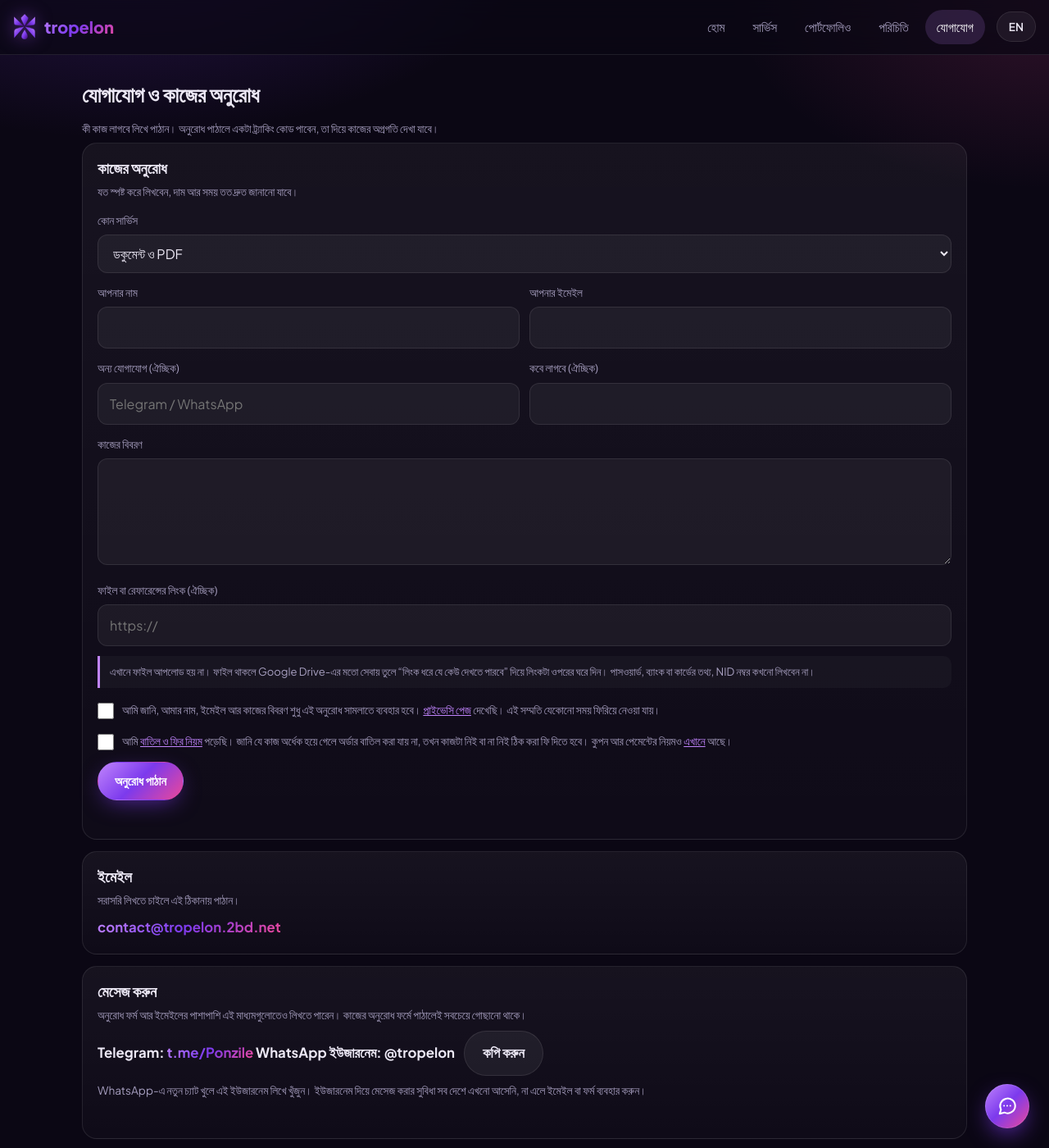
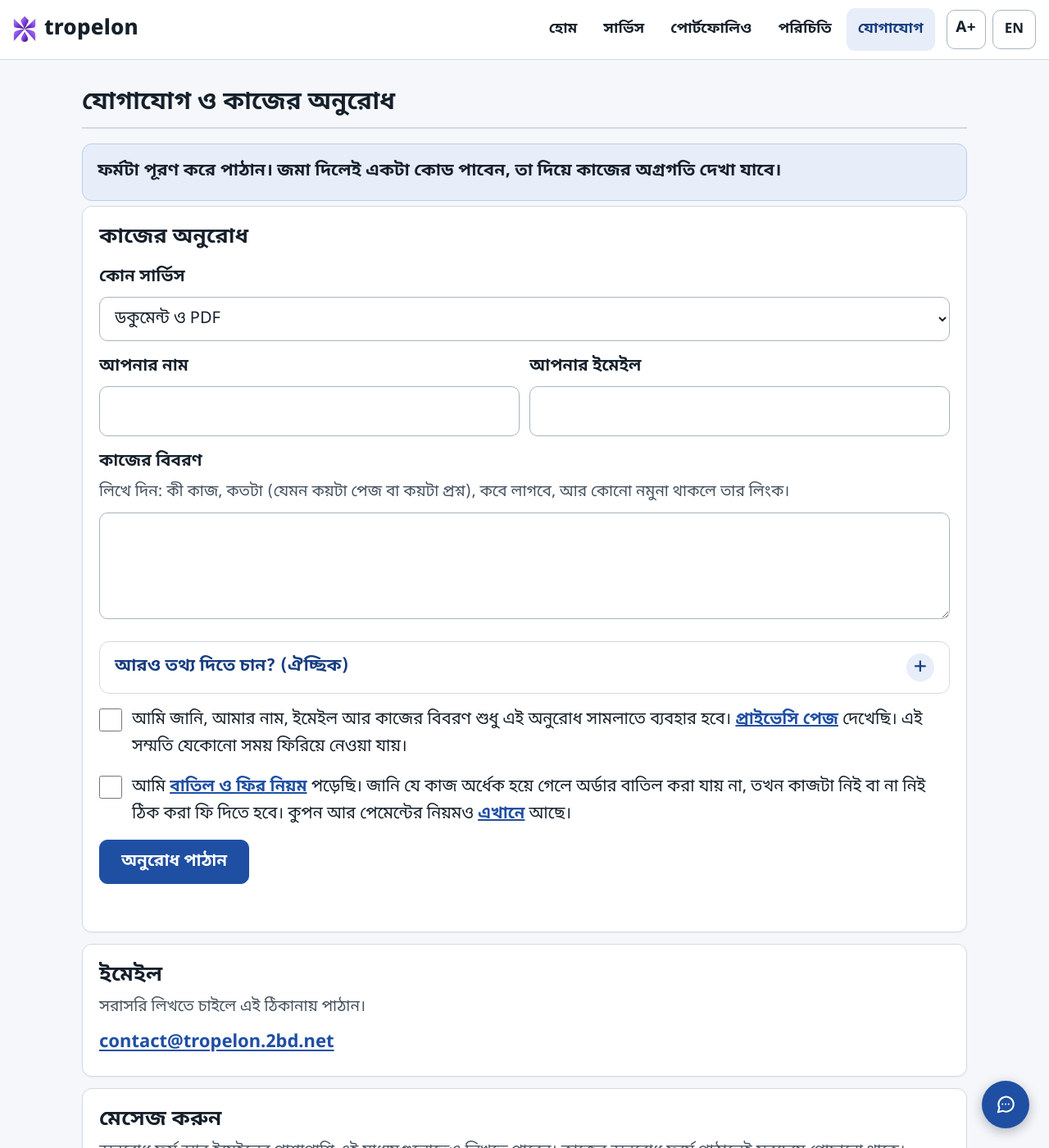
Before and after one commit to tropelon/Ponzile, a Jekyll site: the page built from contact.html, in a window 1280 px wide and 1400 px high. Shown: the whole window at 82% size. Built offline with Jekyll 4.4.1, drawn with Linux system fonts in a browser that asks for light colours.

Commit message:
Enhance contact form styles and text
Updated styles and text for better readability and user experience.

```diff
--- a/contact.html
+++ b/contact.html
@@ -1,42 +1,42 @@
 ---
 layout: default
+theme: light
 title: Contact
 description: কাজের অনুরোধ পাঠান বা যোগাযোগ করুন | Send a service request or get in touch
 permalink: /contact/
 ---
 <style>
   .c-card:hover{transform:none;border-color:var(--line)}
-  .c-card h2{font-size:1.15rem;margin-bottom:6px}
+  .c-card h2{font-size:1.3rem;margin-bottom:6px}
   .c-card textarea{min-height:130px;resize:vertical;line-height:1.6}
-  .mail-line{display:inline-block;margin-top:8px;font-weight:700;font-size:1.05rem;word-break:break-all}
-  .mail-line a{background:var(--grad);-webkit-background-clip:text;background-clip:text;color:transparent}
+  .mail-line{display:inline-block;margin-top:8px;font-weight:700;font-size:1.1rem;word-break:break-all}
+  .mail-line a{color:var(--primary);text-decoration:underline;text-underline-offset:3px}
   .bar{display:flex;flex-wrap:wrap;gap:8px;margin-top:14px}
-  .bar .btn{padding:10px 20px;font-size:.92rem}
-  .status{min-height:1.4em;font-size:.85rem;color:#d8b4fe;margin-top:10px}
-  .status.err{color:#fda4af}
+  .bar .btn{min-height:52px}
+  .status{min-height:1.4em;font-size:1rem;color:var(--primary-dark);font-weight:600;margin-top:10px}
+  .status.err{color:var(--bad)}
   .stack{display:grid;gap:14px;margin-top:6px}
   .f2{display:grid;gap:0 12px;grid-template-columns:1fr}
   @media (min-width:560px){.f2{grid-template-columns:1fr 1fr}}
   .opt{color:var(--muted);font-weight:400}
-  .consent{display:flex;gap:10px;align-items:flex-start;margin:16px 0 0;font-size:.85rem;color:var(--muted);line-height:1.55}
-  .consent input{width:20px;height:20px;margin-top:2px;flex:none;accent-color:#a855f7}
-  .consent a{color:var(--accent);text-decoration:underline}
-  .warn{margin-top:12px;font-size:.82rem;color:var(--muted);border-left:3px solid var(--accent);padding:8px 12px;background:rgba(255,255,255,.03);border-radius:0 10px 10px 0}
+  .consent{display:flex;gap:12px;align-items:flex-start;margin:16px 0 0;font-size:1rem;font-weight:400;color:var(--text);line-height:1.65}
+  .consent input{width:28px;height:28px;margin-top:2px;flex:none;accent-color:var(--primary)}
+  .consent a{color:var(--primary);text-decoration:underline;font-weight:600}
+  .warn{margin-top:12px;font-size:.95rem;color:var(--text);border-left:4px solid #d08a0e;padding:10px 14px;background:var(--warn-tint);border-radius:0 10px 10px 0}
   .done-card{text-align:center;padding:26px 18px}
-  .done-card .tick{width:54px;height:54px;border-radius:50%;margin:0 auto 12px;display:grid;place-items:center;background:#34d399;color:#0b0714;font-size:1.7rem;font-weight:800}
-  .code-box{display:inline-block;margin:12px 0 4px;padding:12px 20px;border-radius:14px;border:1px dashed var(--accent);background:rgba(192,132,252,.08);font:700 1.5rem/1.2 ui-monospace,Menlo,Consolas,monospace;letter-spacing:.08em;user-select:all;-webkit-user-select:all}
+  .done-card .tick{width:54px;height:54px;border-radius:50%;margin:0 auto 12px;display:grid;place-items:center;background:#1a7f43;color:#fff;font-size:1.7rem;font-weight:800}
+  .code-box{display:inline-block;margin:12px 0 4px;padding:12px 20px;border-radius:14px;border:2px dashed var(--primary);background:var(--primary-tint);font:700 1.5rem/1.2 ui-monospace,Menlo,Consolas,monospace;letter-spacing:.08em;user-select:all;-webkit-user-select:all}
   .done-card .bar{justify-content:center}
   [hidden]{display:none!important}
 </style>
 
-<h1 class="section-title" style="margin-top:8px;font-size:1.6rem"><span class="bn">যোগাযোগ ও কাজের অনুরোধ</span><span class="en">Contact &amp; service request</span></h1>
-<p class="meta"><span class="bn">কী কাজ লাগবে লিখে পাঠান। অনুরোধ পাঠালে একটা ট্র্যাকিং কোড পাবেন, তা দিয়ে কাজের অগ্রগতি দেখা যাবে।</span><span class="en">Tell us what you need. After you send a request you get a tracking code to follow the progress.</span></p>
+<h1 class="section-title" style="margin-top:8px;font-size:1.5rem"><span class="bn">যোগাযোগ ও কাজের অনুরোধ</span><span class="en">Contact &amp; service request</span></h1>
+<p class="sum"><span class="bn">ফর্মটা পূরণ করে পাঠান। জমা দিলেই একটা কোড পাবেন, তা দিয়ে কাজের অগ্রগতি দেখা যাবে।</span><span class="en">Fill in the form and send it. You get a code when you submit, and you can follow the job with it.</span></p>
 
 <div class="stack">
 
   <section class="card c-card" id="reqCard">
     <h2><span class="bn">কাজের অনুরোধ</span><span class="en">Service request</span></h2>
-    <p class="meta"><span class="bn">যত স্পষ্ট করে লিখবেন, দাম আর সময় তত দ্রুত জানানো যাবে।</span><span class="en">The clearer you write, the faster a price and timeline can be given.</span></p>
 
     <form id="rForm" data-api="{{ site.data.site.client_api }}" data-email="{{ site.data.site.email }}" novalidate>
       <label for="rService"><span class="bn">কোন সার্ভিস</span><span class="en">Which service</span></label>
@@ -55,18 +55,25 @@ permalink: /contact/
         <div><label for="rMail"><span class="bn">আপনার ইমেইল</span><span class="en">Your email</span></label><input id="rMail" type="email" autocomplete="email" inputmode="email" maxlength="120"></div>
       </div>
 
+      <label for="rDetails"><span class="bn">কাজের বিবরণ</span><span class="en">Job details</span></label>
+      <p class="meta" style="margin:-2px 0 8px"><span class="bn">লিখে দিন: কী কাজ, কতটা (যেমন কয়টা পেজ বা কয়টা প্রশ্ন), কবে লাগবে, আর কোনো নমুনা থাকলে তার লিংক।</span><span class="en">Please include: what the job is, how much of it (for example the number of pages or questions), when you need it, and a link to any sample.</span></p>
+      <textarea id="rDetails" maxlength="3000"></textarea>
+
+      <details class="more">
+        <summary><span class="bn">আরও তথ্য দিতে চান? (ঐচ্ছিক)</span><span class="en">Want to add more? (optional)</span></summary>
+        <div class="more-body">
       <div class="f2">
         <div><label for="rContact"><span class="bn">অন্য যোগাযোগ <span class="opt">(ঐচ্ছিক)</span></span><span class="en">Other contact <span class="opt">(optional)</span></span></label><input id="rContact" type="text" maxlength="120" placeholder="Telegram / WhatsApp"></div>
         <div><label for="rDeadline"><span class="bn">কবে লাগবে <span class="opt">(ঐচ্ছিক)</span></span><span class="en">Needed by <span class="opt">(optional)</span></span></label><input id="rDeadline" type="text" maxlength="60"></div>
       </div>
 
-      <label for="rDetails"><span class="bn">কাজের বিবরণ</span><span class="en">Job details</span></label>
-      <textarea id="rDetails" maxlength="3000"></textarea>
-
       <label for="rRef"><span class="bn">ফাইল বা রেফারেন্সের লিংক <span class="opt">(ঐচ্ছিক)</span></span><span class="en">File or reference link <span class="opt">(optional)</span></span></label>
       <input id="rRef" type="url" inputmode="url" maxlength="300" placeholder="https://">
 
       <p class="warn"><span class="bn">এখানে ফাইল আপলোড হয় না। ফাইল থাকলে Google Drive-এর মতো সেবায় তুলে “লিংক ধরে যে কেউ দেখতে পারবে” দিয়ে লিংকটা ওপরের ঘরে দিন। পাসওয়ার্ড, ব্যাংক বা কার্ডের তথ্য, NID নম্বর কখনো লিখবেন না।</span><span class="en">Files are not uploaded here. If you have files, put them on a service like Google Drive, share them as “anyone with the link can view”, and paste the link above. Never write passwords, bank or card details or ID numbers.</span></p>
+
+        </div>
+      </details>
 
       <label class="consent" for="rConsent">
         <input id="rConsent" type="checkbox">
@@ -90,7 +97,7 @@ permalink: /contact/
     <h2><span class="bn">অনুরোধ পাঠানো হয়েছে</span><span class="en">Request sent</span></h2>
     <p class="meta"><span class="bn">এটা আপনার ট্র্যাকিং কোড। কোডটা কোথাও লিখে বা কপি করে রাখুন, অন্য কাউকে দেবেন না।</span><span class="en">This is your tracking code. Save or copy it somewhere and do not share it.</span></p>
     <div class="code-box" id="doneCode">TP-XXXXXXXX</div>
-    <p class="meta"><span class="bn">কোডসহ একটা নিশ্চিতকরণ ইমেইলও গেছে। না পেলে স্প্যাম ফোল্ডার দেখুন।</span><span class="en">A confirmation email with the code was also sent. If you do not see it, check spam.</span></p>
+    <p class="meta"><span class="bn">কোডসহ একটা ইমেইলও পাঠানো হয়েছে। না পেলে স্প্যাম ফোল্ডার দেখুন। ইমেইল না এলেও সমস্যা নেই: এই কোডটা কপি করে রাখুন বা স্ক্রিনশট নিন, ওটা দিয়েই অগ্রগতি দেখা যাবে।</span><span class="en">An email with the code was also sent. If you do not see it, check spam. If it never arrives, that is fine: copy this code or take a screenshot, and you can follow your job with it.</span></p>
     <div class="bar">
       <button type="button" class="btn" id="doneCopy"><span class="bn">কোড কপি করুন</span><span class="en">Copy code</span></button>
       <a class="btn btn-primary" id="doneTrack" href="{{ '/track/' | relative_url }}"><span class="bn">অগ্রগতি দেখুন</span><span class="en">Track progress</span></a>
@@ -113,8 +120,8 @@ permalink: /contact/
     <p class="meta"><span class="bn">অনুরোধ ফর্ম আর ইমেইলের পাশাপাশি এই মাধ্যমগুলোতেও লিখতে পারেন। কাজের অনুরোধ ফর্মে পাঠালেই সবচেয়ে গোছানো থাকে।</span><span class="en">Besides the request form and email, you can also write to us here. A request sent through the form is the most organised.</span></p>
     {% if tg %}<p class="mail-line"><span class="bn">Telegram:</span><span class="en">Telegram:</span> <a href="{{ tg.url }}" target="_blank" rel="noopener">{{ tg.url | remove: 'https://' }}</a></p>{% endif %}
     {% if wa != "" %}
-    <p class="mail-line"><span class="bn">WhatsApp ইউজারনেম:</span><span class="en">WhatsApp username:</span> <b id="waName">@{{ wa | escape }}</b>
-      <button type="button" class="btn" id="waCopy" style="margin-left:8px"><span class="bn">কপি করুন</span><span class="en">Copy</span></button></p>
+    <p class="mail-line"><span class="bn">WhatsApp ইউজারনেম:</span><span class="en">WhatsApp username:</span> <b id="waName" style="white-space:nowrap">@{{ wa | escape }}</b></p>
+    <p style="margin:0 0 6px"><button type="button" class="btn" id="waCopy"><span class="bn">কপি করুন</span><span class="en">Copy</span></button></p>
     <p class="meta" style="margin-top:6px"><span class="bn">WhatsApp-এ নতুন চ্যাট খুলে এই ইউজারনেম লিখে খুঁজুন। ইউজারনেম দিয়ে মেসেজ করার সুবিধা সব দেশে এখনো আসেনি, না এলে ইমেইল বা ফর্ম ব্যবহার করুন।</span><span class="en">Open a new chat in WhatsApp and search for this username. Messaging by username has not reached every country yet; if it is not available to you, use email or the form.</span></p>
     <p class="status" id="waStatus" aria-live="polite"></p>
     {% endif %}
```
Also changed, not shown: other parts of contact.html (+1 -1 lines).
